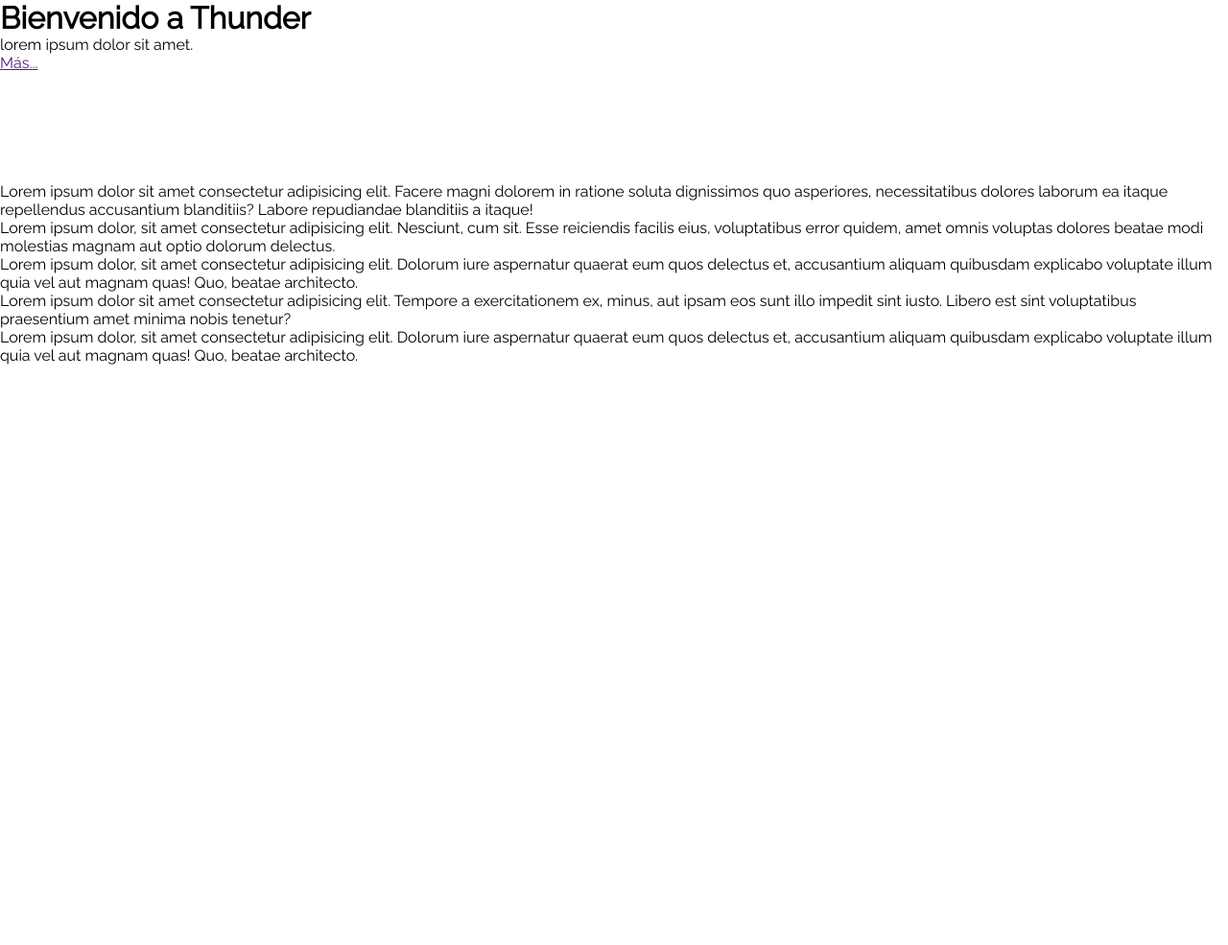
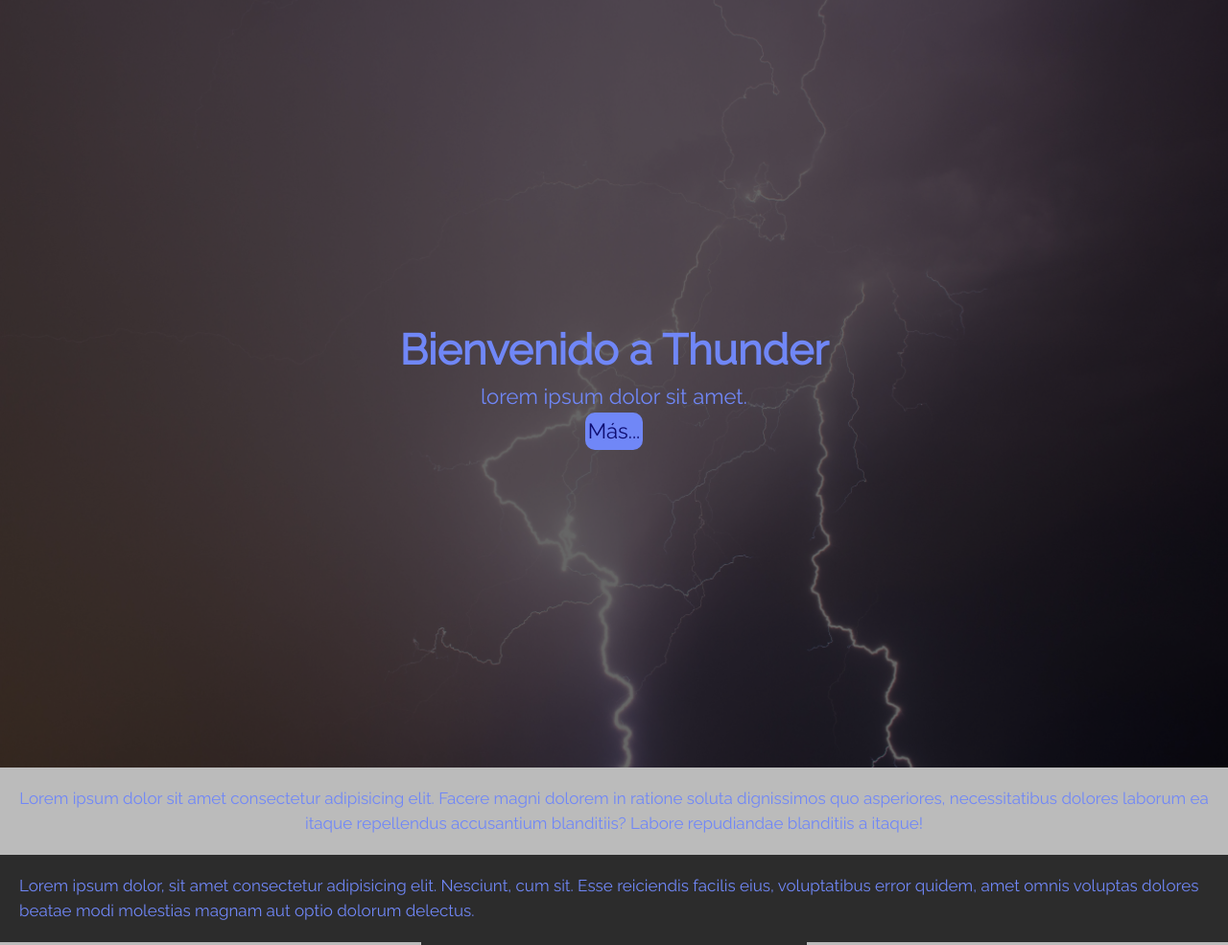
Before and after one commit to MiguelOR2004/introduccion-html, a plain HTML site: page landingpange.html in a window 1280 px wide. Shown: the top 985 px of the page at 96% size. Before the commit the page ends 800 px from the top, so only its background shows below. Drawn offline with Linux system fonts and the light colour scheme.

Commit message:
landing page acabada

```diff
--- a/css/landingpange.css
+++ b/css/landingpange.css
@@ -1,4 +1,80 @@
+:root{
+    --primary-color: #7087F7;
+}
+
 *{
     margin: 0;
     padding: 0;
 }
+
+body{
+    font-family: Arial, Helvetica, sans-serif;
+    font-size: 17px;
+    line-height: 1.5;
+    color: var(--primary-color);
+}
+
+#showcase{
+    background-image:url(../img/landingpage/rayo.jpg);
+    height: 100vh;
+    background-size: cover;
+    background-position: center;
+    display: flex;
+    flex-direction: column;
+    align-items: center;
+    justify-content: center;
+    font-size: 1.3em;
+}
+
+#showcase::after{
+    content: "";
+    position: absolute;
+    top: 0px;
+    left: 0px;
+    background-color:rgba(0,0,0,0.6);
+    width: 100%;
+    height: 100%;
+    z-index: 1;
+}
+
+h1, p, a{
+    z-index:2;
+}
+
+a{
+    background-color: var(--primary-color);
+    text-decoration: none;
+    padding: 3px;
+    color: rgb(14, 14, 114);
+    border-radius: 10px;
+}
+
+a:hover{
+    color: var(--primary-color);
+    background-color: rgb(105, 105, 219);
+}
+
+#section-a{
+    text-align: center;
+}
+
+.fonsgris{
+    background-color: rgb(187, 187, 187);
+    color: var(--primary-color);
+}
+
+#section-b{
+    background-color: rgb(44, 44, 44);
+}
+
+#section-c{
+    display: flex;
+}
+
+div{
+    padding: 20px;
+}
+
+.box-c{
+    background-color: rgb(44, 44, 44);
+}
--- a/landingpange.html
+++ b/landingpange.html
@@ -17,17 +17,25 @@
         <p>lorem ipsum dolor sit amet.</p>
         <a href="">Más...</a>
     </header>
-    <section id="section-a">
-        <p>Lorem ipsum dolor sit amet consectetur adipisicing elit. Facere magni dolorem in ratione soluta dignissimos
-            quo asperiores, necessitatibus dolores laborum ea itaque repellendus accusantium blanditiis? Labore
-            repudiandae blanditiis a itaque!</p>
+    <section class="fonsgris" id="section-a">
+        <div>
+            <p>Lorem ipsum dolor sit amet consectetur adipisicing elit. Facere magni dolorem in ratione soluta
+                dignissimos
+                quo asperiores, necessitatibus dolores laborum ea itaque repellendus accusantium blanditiis? Labore
+                repudiandae blanditiis a itaque!</p>
+        </div>
+
     </section>
-    <section id="section-b">
-        <p>Lorem ipsum dolor, sit amet consectetur adipisicing elit. Nesciunt, cum sit. Esse reiciendis facilis eius,
-            voluptatibus error quidem, amet omnis voluptas dolores beatae modi molestias magnam aut optio dolorum
-            delectus.</p>
+    <section class="fonsgris" id="section-b">
+        <div>
+            <p>Lorem ipsum dolor, sit amet consectetur adipisicing elit. Nesciunt, cum sit. Esse reiciendis facilis
+                eius,
+                voluptatibus error quidem, amet omnis voluptas dolores beatae modi molestias magnam aut optio dolorum
+                delectus.</p>
+        </div>
+
     </section>
-    <section id="setion">
+    <section class="fonsgris" id="section-c">
         <div class="box">
             <p>Lorem ipsum dolor, sit amet consectetur adipisicing elit. Dolorum iure aspernatur quaerat eum quos
                 delectus et, accusantium aliquam quibusdam explicabo voluptate illum quia vel aut magnam quas! Quo,
```
Also changed, not shown: img/landingpage/rayo.jpg (added).
